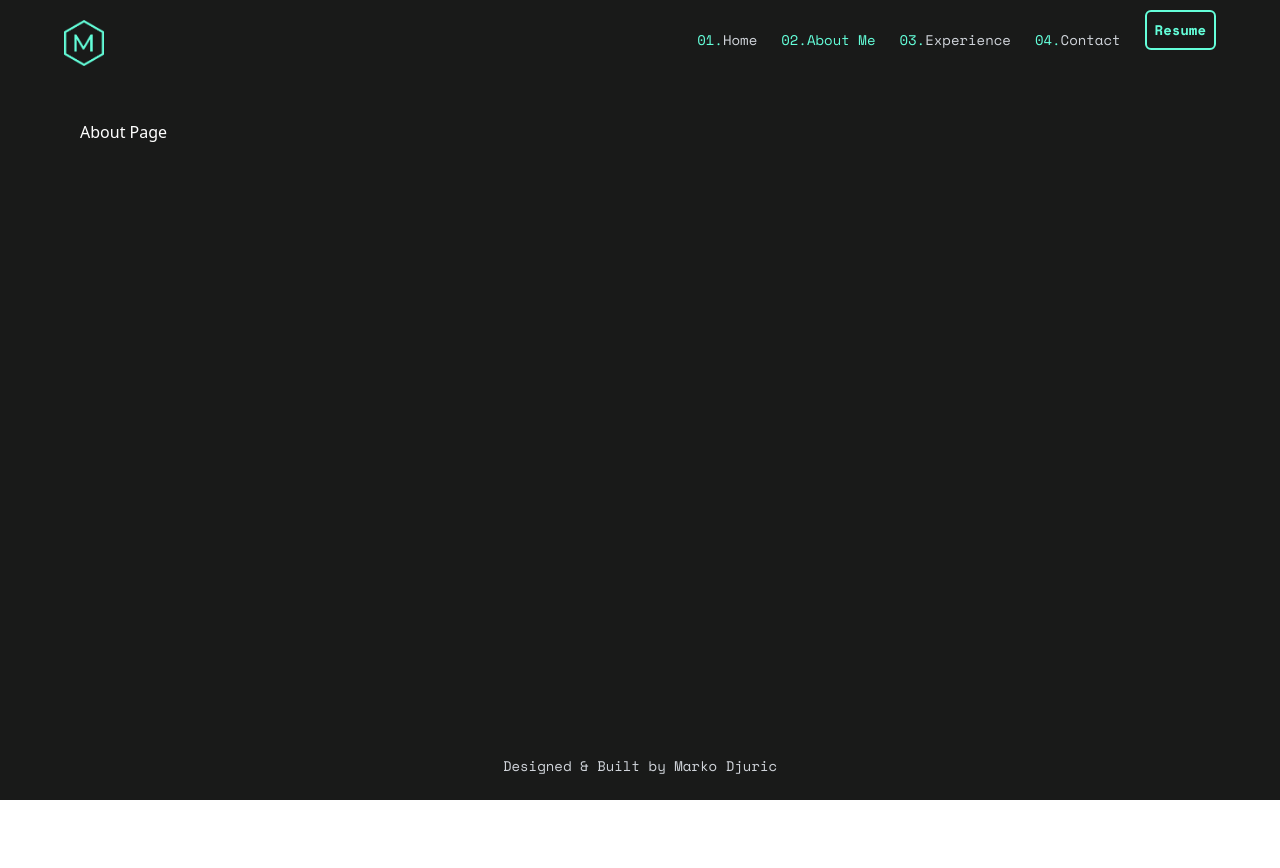
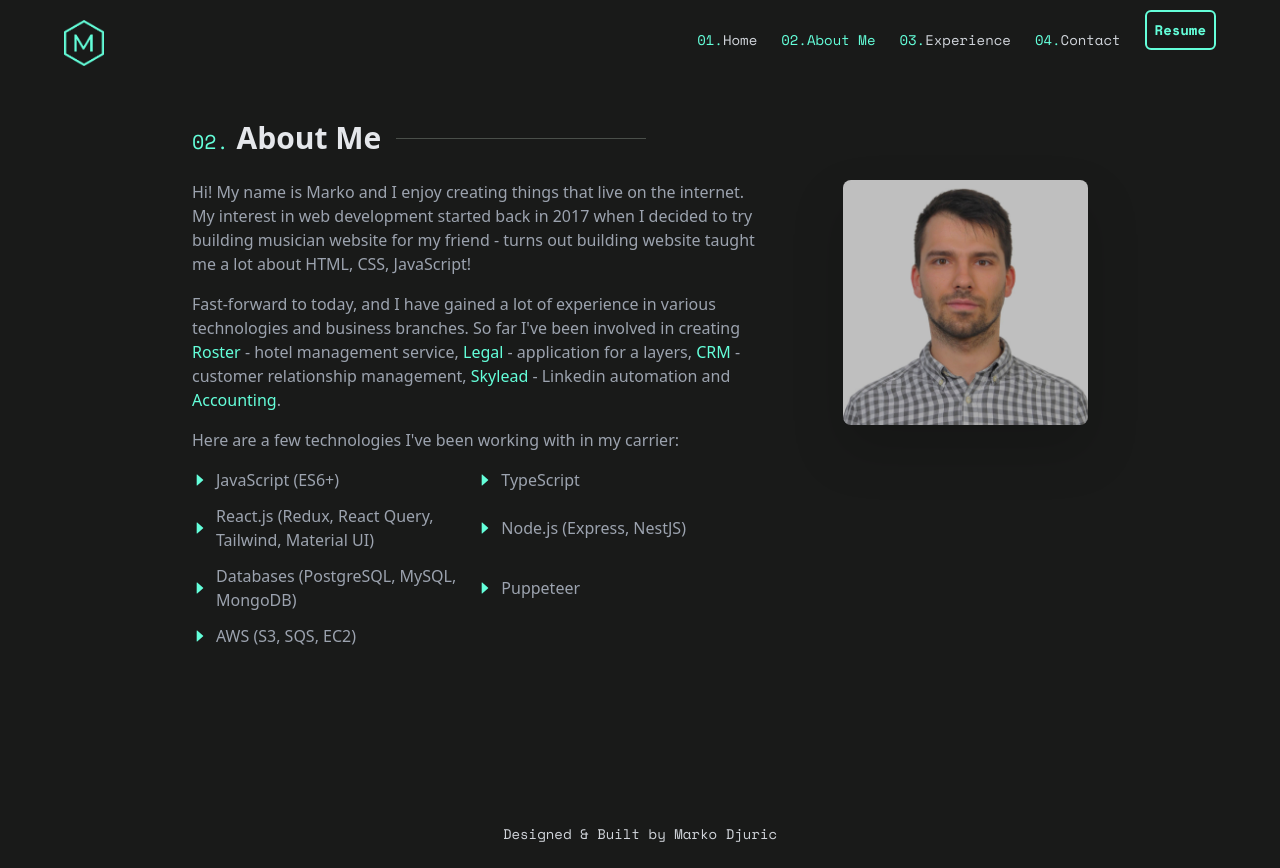
Before and after one commit to Marko351/mark_portfolio, a Next.js app: page /about in a window 1280 px wide. Before the commit the page ends 800 px from the top, so only its background shows below. Built offline with nearby package versions, Linux system fonts and the light colour scheme.

Commit message:
about me page done

```diff
--- a/components/Layout/index.jsx
+++ b/components/Layout/index.jsx
@@ -29,7 +29,11 @@ const Layout = ({ children }) => {
         </div>
 
         {/* Main content */}
-        <main className={classNames(`py-10 flex-1 flex items-stretch px-8 md:px-20 font-sans animate-fadeIn-1.5`, { 'blur-[2px]': openNav })}>
+        <main
+          className={classNames(`py-10 flex-1 flex items-stretch px-8 md:px-24 font-sans animate-fadeIn-1.5`, {
+            'blur-[2px]': openNav,
+          })}
+        >
           {children}
         </main>
 
@@ -42,11 +46,11 @@ const Layout = ({ children }) => {
         </footer>
 
         {/* Social Links */}
-        <div className={`hidden md:flex flex-col absolute bottom-2 left-20 text-2xl line animate-fadeIn-1`}>
+        <div className={`hidden md:flex flex-col absolute bottom-2 left-14 text-2xl line animate-fadeIn-1`}>
           <SocialLinks />
         </div>
-        <div className={`hidden md:block absolute bottom-2 right-0 text-2xl line animate-fadeIn-1`}>
-          <div className="text-gray-300 text-sm rotate-90 mb-28 cursor-pointer hover:text-primary">markodjuric351@gmail.com</div>
+        <div className={`hidden md:block absolute bottom-2 right-14 text-2xl line animate-fadeIn-1`}>
+          <div className="text-gray-300 text-sm vertical-letters mb-4 cursor-pointer hover:text-primary">markodjuric351@gmail.com</div>
         </div>
       </div>
     </>
--- a/pages/about.jsx
+++ b/pages/about.jsx
@@ -1,7 +1,77 @@
+import Image from 'next/image';
+import { CaretRightOutlined } from '@ant-design/icons';
 import React from 'react';
 
 const About = (props) => {
-  return <h1 className="text-white animate-fadeIn-1.5">About Page</h1>;
+  return (
+    <section className="bg-background lg:pb-28 mx-auto flex flex-col justify-center md:min-w-0 lg:min-w-[800px]">
+      <h2 className="text-gray-200 text-xl md:text-3xl font-bold horizontal-line">
+        <span className="text-primary text-md md:text-xl font-SpaceMono font-thin">02.</span> About Me
+      </h2>
+      <div className="block md:grid md:grid-cols-3 md:gap-x-20 mt-2 md:mt-6 lg:max-w-4xl">
+        <div className="col-span-2 text-gray-400 text-sm md:text-base">
+          <p>
+            Hi! My name is Marko and I enjoy creating things that live on the internet. My interest in web development started back in 2017 when I
+            decided to try building musician website for my friend - turns out building website taught me a lot about HTML, CSS, JavaScript!
+          </p>
+          <p className="mt-4">
+            Fast-forward to today, and I have gained a lot of experience in various technologies and business branches. So far I've been involved in
+            creating <span className="text-primary">Roster</span> - hotel management service, <span className="text-primary">Legal</span> -
+            application for a layers, <span className="text-primary">CRM</span> - customer relationship management,{' '}
+            <span className="text-primary">Skylead</span> - Linkedin automation and <span className="text-primary">Accounting</span>.
+          </p>
+          <p className="mt-4">Here are a few technologies I've been working with in my carrier:</p>
+          <ul className="block md:grid grid-cols-2 gap-y-3 p-0 mt-4 overflow-hidden list-none">
+            <li className="flex items-center">
+              <span className="text-primary flex items-center mr-2">
+                <CaretRightOutlined />
+              </span>
+              JavaScript (ES6+)
+            </li>
+            <li className="flex items-center">
+              <span className="text-primary flex items-center mr-2">
+                <CaretRightOutlined />
+              </span>
+              TypeScript
+            </li>
+            <li className="flex items-center">
+              <span className="text-primary flex items-center mr-2">
+                <CaretRightOutlined />
+              </span>
+              React.js (Redux, React Query, Tailwind, Material UI)
+            </li>
+            <li className="flex items-center">
+              <span className="text-primary flex items-center mr-2">
+                <CaretRightOutlined />
+              </span>
+              Node.js (Express, NestJS)
+            </li>
+            <li className="flex items-center">
+              <span className="text-primary flex items-center mr-2">
+                <CaretRightOutlined />
+              </span>
+              Databases (PostgreSQL, MySQL, MongoDB)
+            </li>
+            <li className="flex items-center">
+              <span className="text-primary flex items-center mr-2">
+                <CaretRightOutlined />
+              </span>
+              Puppeteer
+            </li>
+            <li className="flex items-center">
+              <span className="text-primary flex items-center mr-2">
+                <CaretRightOutlined />
+              </span>
+              AWS (S3, SQS, EC2)
+            </li>
+          </ul>
+        </div>
+        <div className="brightness-75 saturate-150 mt-14 max-w-xs md:mt-0">
+          <Image className="rounded-lg cursor-pointer mx-auto drop-shadow-2xl" src={'/images/me/me_1.jpeg'} alt="me" width={250} height={250} />
+        </div>
+      </div>
+    </section>
+  );
 };
 
 export default About;
--- a/styles/globals.css
+++ b/styles/globals.css
@@ -19,6 +19,34 @@
   height: 90px;
   margin: 0px auto;
   background-color: #fff;
+}
+
+.vertical-letters {
+  -webkit-writing-mode: vertical-rl;
+  writing-mode: vertical-rl;
+}
+
+.horizontal-line::after {
+  content: '';
+  display: inline-block;
+  width: 250px;
+  height: 1px;
+  margin-left: 15px;
+  margin-bottom: 10px;
+  background-color: #4a4f4a;
+}
+
+@media only screen and (max-width: 768px) {
+  .horizontal-line::after {
+    margin-bottom: 6px;
+    width: 150px;
+  }
+}
+
+@media only screen and (max-width: 1024px) and (min-width: 768px) {
+  .horizontal-line::after {
+    width: 180px;
+  }
 }
 
 #menu-bar {
```
Also changed, not shown: public/images/me/me.jpg (added), public/images/me/me_1.jpeg (added).
